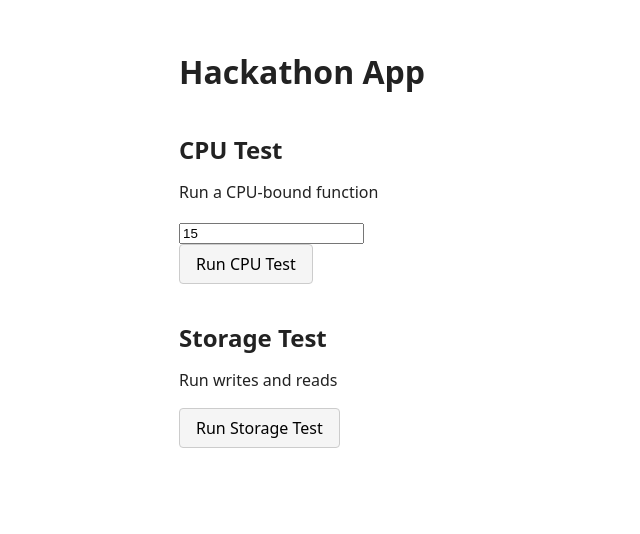
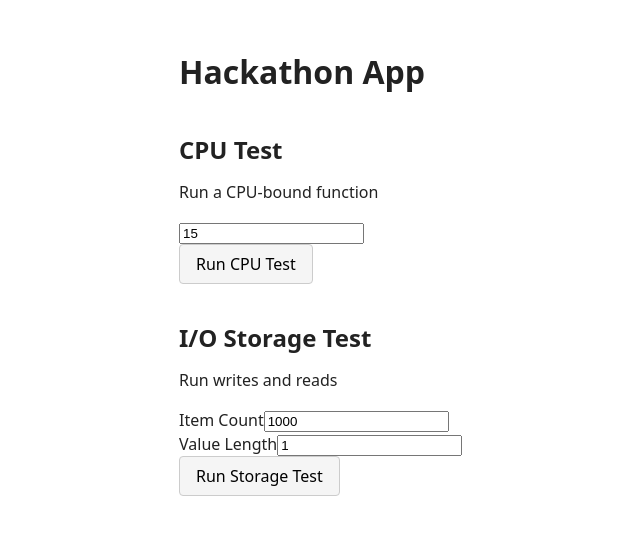
Before and after one commit to jessicadraper/web-hackathon-pwa, a Vue app in the folder pwa-app/: page / in a window 1280 px wide. Shown: the top 534 px of the page, without its empty margins (35-675 px from the left). Built offline with nearby package versions, Linux system fonts and the light colour scheme.

Commit message:
parameterizing db test function for ui output

```diff
--- a/pwa-app/src/App.vue
+++ b/pwa-app/src/App.vue
@@ -1,11 +1,6 @@
 <script setup lang="ts">
 import CPUTest from "./components/CPUTest.vue";
-import { runHeavyCalculationBenchmark } from "./lib/math";
-import { runDBBenchmarks } from "./lib/db-benchmarks";
 import StorageTest from "./components/StorageTest.vue";
-
-runHeavyCalculationBenchmark();
-runDBBenchmarks();
 </script>
 <template>
   <div>
@@ -13,7 +8,7 @@ runDBBenchmarks();
     <h2>CPU Test</h2>
     <p>Run a CPU-bound function</p>
     <CPUTest></CPUTest>
-    <h2>Storage Test</h2>
+    <h2>I/O Storage Test</h2>
     <p>Run writes and reads</p>
     <StorageTest></StorageTest>
   </div>
--- a/pwa-app/src/components/StorageTest.vue
+++ b/pwa-app/src/components/StorageTest.vue
@@ -4,15 +4,21 @@ import type { BenchmarkResult } from "../lib/benchmark";
 import { runDBBenchmarks } from "../lib/db-benchmarks";
 import { ref } from "vue";
 
+const count = ref(1000);
+const repeat = ref(1);
 const results = ref<BenchmarkResult[]>([]);
 
 async function storageTest() {
-  results.value = await runDBBenchmarks();
+  results.value = await runDBBenchmarks(count.value, repeat.value);
 }
 </script>
 
 <template>
   <div>
+    <label>Item Count</label>
+    <input type="number" v-model="count" /><br />
+    <label>Value Length</label>
+    <input type="number" v-model="repeat" /><br />
     <button @click="storageTest">Run Storage Test</button>
   </div>
   <div v-if="results" v-for="result in results">
--- a/pwa-app/src/lib/db-benchmarks.ts
+++ b/pwa-app/src/lib/db-benchmarks.ts
@@ -22,7 +22,7 @@ export async function writeBenchmark(
   for (let i = 0; i < count; i++) {
     const item: Item = {
       id: i,
-      value: 'x'.repeat(repeat),
+      value: "x".repeat(repeat),
       timestamp: Date.now(),
     };
     store.put(item);
@@ -46,11 +46,11 @@ export async function readBenchmark(): Promise<Item[]> {
   return items;
 }
 
-export async function runDBBenchmarks() {
+export async function runDBBenchmarks(count: number, repeat: number) {
   await clearAllItems();
   // Einzelmessung Write
   const writeResult = await measureOperation("IndexedDB Write", () =>
-    writeBenchmark(10000, 1),
+    writeBenchmark(count, repeat),
   );
   console.log(writeResult);
 
```
